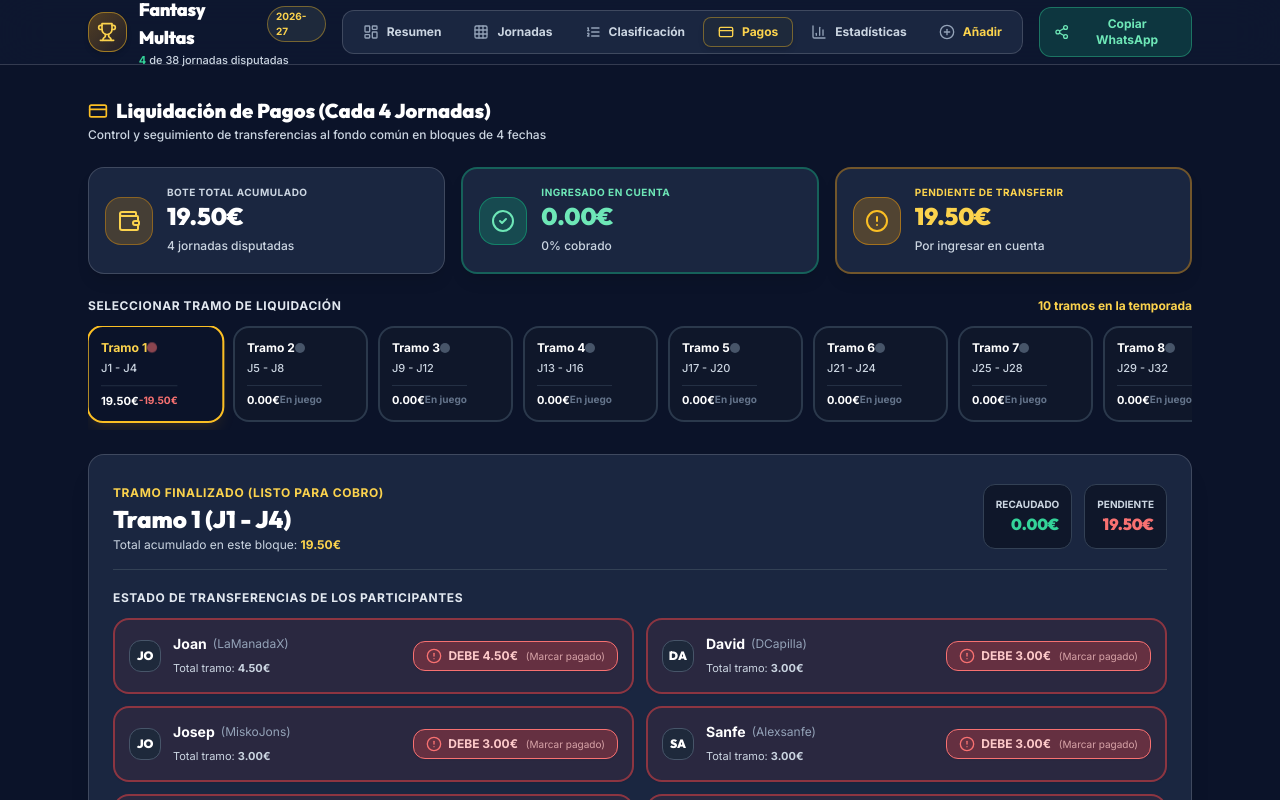
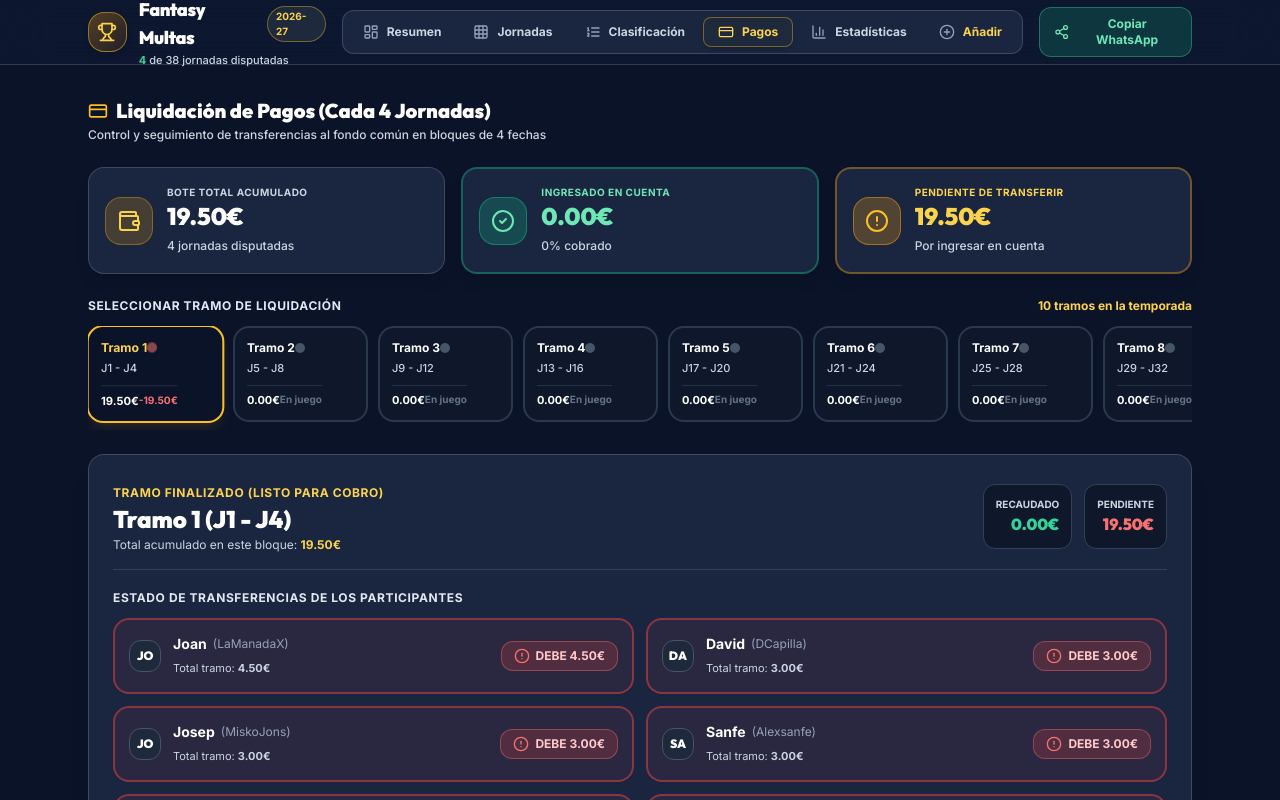
Before and after one commit to Jocarfl/clasificacion_fantasy, a React (Vite) app: page / in a window 1280 px wide. Both pictures are taken after a click on the button "Pagos". Shown: the top 800 px of the page. Built offline with nearby package versions, Linux system fonts and the light colour scheme.

Commit message:
Cambios visualización pagos

```diff
--- a/src/App.tsx
+++ b/src/App.tsx
@@ -14,49 +14,13 @@ import { PaymentsView } from './components/payments/PaymentsView';
 import { JourneySnippetGenerator } from './components/admin/JourneySnippetGenerator';
 
 export const App: React.FC = () => {
-  const [data, setData] = useState<LeagueData>(initialLeagueData as unknown as LeagueData);
+  const data: LeagueData = initialLeagueData as unknown as LeagueData;
   const [activeTab, setActiveTab] = useState<ActiveTab>('dashboard');
   const [selectedPlayer, setSelectedPlayer] = useState<ParticipantStats | null>(null);
   const [toastMessage, setToastMessage] = useState<string | null>(null);
 
   // Compute live stats
   const stats = DataService.calculateStats(data);
-
-  const handleTogglePlayerPayment = (blockId: string, playerId: string) => {
-    setData(prev => {
-      const prevSettlements = prev.settlements ? [...prev.settlements] : [];
-      // If no settlements yet in data, build default blocks
-      const existingBlockIndex = prevSettlements.findIndex(s => s.id === blockId);
-      if (existingBlockIndex >= 0) {
-        const block = { ...prevSettlements[existingBlockIndex] };
-        const currentPaid = block.paidStatus?.[playerId] ?? false;
-        block.paidStatus = {
-          ...block.paidStatus,
-          [playerId]: !currentPaid
-        };
-        prevSettlements[existingBlockIndex] = block;
-      } else {
-        // Find in calculated stats
-        const calc = stats.settlements.find(s => s.id === blockId);
-        if (calc) {
-          prevSettlements.push({
-            id: calc.id,
-            label: calc.label,
-            startJourney: calc.startJourney,
-            endJourney: calc.endJourney,
-            paidStatus: {
-              [playerId]: true
-            }
-          });
-        }
-      }
-
-      return {
-        ...prev,
-        settlements: prevSettlements
-      };
-    });
-  };
 
   const showToast = (msg: string) => {
     setToastMessage(msg);
@@ -124,7 +88,6 @@ export const App: React.FC = () => {
               data={data}
               stats={stats}
               onShowToast={showToast}
-              onTogglePayment={handleTogglePlayerPayment}
             />
           </div>
         )}
--- a/src/components/admin/JourneySnippetGenerator.tsx
+++ b/src/components/admin/JourneySnippetGenerator.tsx
@@ -80,6 +80,20 @@ export const JourneySnippetGenerator: React.FC<JourneySnippetGeneratorProps> = (
       onShowToast('✓ Bloque "settlements" copiado. Pégalo en data/fantasy_data.json');
     } catch {
       prompt('Copia los settlements:', jsonStr);
+    }
+  };
+
+  const handleCopyPaymentsWhatsApp = async () => {
+    const clone: LeagueData = {
+      ...data,
+      settlements: localSettlements
+    };
+    const text = DataService.generatePaymentWhatsAppSummary(clone, activeSettlementId);
+    try {
+      await navigator.clipboard.writeText(text);
+      onShowToast('✓ Resumen del tramo para WhatsApp copiado al portapapeles');
+    } catch {
+      prompt('Copia para WhatsApp:', text);
     }
   };
 
@@ -288,8 +302,19 @@ export const JourneySnippetGenerator: React.FC<JourneySnippetGeneratorProps> = (
                 </div>
 
                 {/* Actions for Payments */}
-                <div className="pt-4 border-t border-slate-700 flex items-center justify-end">
+                <div className="pt-4 border-t border-slate-700 flex flex-col sm:flex-row items-center justify-end gap-3">
                   <button
+                    type="button"
+                    onClick={handleCopyPaymentsWhatsApp}
+                    className="w-full sm:w-auto inline-flex items-center justify-center gap-2 py-2.5 px-5 rounded-xl bg-emerald-500/20 text-emerald-400 border border-emerald-500/30 font-semibold text-xs transition-all hover:bg-emerald-500/30 active:scale-95"
+                    title="Copiar mensaje de pagos de este tramo para WhatsApp"
+                  >
+                    <MessageCircle className="w-4 h-4" />
+                    <span>Copiar WhatsApp Tramo</span>
+                  </button>
+
+                  <button
+                    type="button"
                     onClick={handleCopyPaymentsJson}
                     className="w-full sm:w-auto inline-flex items-center justify-center gap-2 py-2.5 px-6 rounded-xl bg-amber-400 text-slate-950 font-black text-xs hover:bg-amber-300 active:scale-95 transition-all shadow-md shadow-amber-500/20"
                     title="Copiar bloque de liquidaciones para pegar en data/fantasy_data.json"
--- a/src/components/payments/PaymentsView.tsx
+++ b/src/components/payments/PaymentsView.tsx
@@ -7,10 +7,9 @@ interface PaymentsViewProps {
   data: LeagueData;
   stats: CalculatedStats;
   onShowToast: (msg: string) => void;
-  onTogglePayment: (blockId: string, playerId: string) => void;
 }
 
-export const PaymentsView: React.FC<PaymentsViewProps> = ({ data, stats, onShowToast, onTogglePayment }) => {
+export const PaymentsView: React.FC<PaymentsViewProps> = ({ data, stats, onShowToast }) => {
   const { settlements, globalStats } = stats;
 
   // Select first in-progress/completed settlement by default
@@ -247,39 +246,23 @@ export const PaymentsView: React.FC<PaymentsViewProps> = ({ data, stats, onShowT
                       </div>
                     </div>
 
-                    {/* Status Badge & Actions */}
+                    {/* Status Badge - Visual & Informative */}
                     <div className="flex items-center gap-2">
                       {isFree ? (
-                        <span className="inline-flex items-center gap-1 px-2.5 py-1 rounded-full bg-emerald-500/20 text-emerald-300 border border-emerald-500/40 text-xs font-bold">
-                          <ShieldCheck className="w-3.5 h-3.5" /> Libre (0€)
+                        <span className="inline-flex items-center gap-1.5 px-3 py-1.5 rounded-xl bg-slate-800/80 text-slate-300 border border-slate-700/80 text-xs font-semibold">
+                          <ShieldCheck className="w-3.5 h-3.5 text-emerald-400" />
+                          <span>Libre (0€)</span>
                         </span>
                       ) : isPaid ? (
-                        <button
-                          type="button"
-                          onClick={() => {
-                            onTogglePayment(activeSettlement.id, p.id);
-                            onShowToast(`Marcado como pendiente para ${p.name}`);
-                          }}
-                          title="Haz clic para marcar como pendiente de pago"
-                          className="inline-flex items-center gap-1.5 px-3 py-1.5 rounded-xl bg-emerald-500/25 hover:bg-emerald-500/35 text-emerald-300 border border-emerald-400 text-xs font-black shadow-sm transition-all active:scale-95 group/btn"
-                        >
+                        <span className="inline-flex items-center gap-1.5 px-3 py-1.5 rounded-xl bg-emerald-500/20 text-emerald-300 border border-emerald-400/40 text-xs font-black">
                           <CheckCircle2 className="w-4 h-4 text-emerald-400" />
                           <span>PAGADO ✓</span>
-                        </button>
+                        </span>
                       ) : (
-                        <button
-                          type="button"
-                          onClick={() => {
-                            onTogglePayment(activeSettlement.id, p.id);
-                            onShowToast(`✓ ¡Marcado como pagado para ${p.name}!`);
-                          }}
-                          title="Haz clic para marcar como pagado"
-                          className="inline-flex items-center gap-1.5 px-3 py-1.5 rounded-xl bg-red-500/30 hover:bg-red-500/45 text-red-200 border border-red-400 text-xs font-black shadow-sm transition-all active:scale-95 group/btn"
-                        >
-                          <AlertCircle className="w-4 h-4 text-red-400 group-hover/btn:scale-110 transition-transform" />
+                        <span className="inline-flex items-center gap-1.5 px-3 py-1.5 rounded-xl bg-red-500/20 text-red-200 border border-red-400/40 text-xs font-black">
+                          <AlertCircle className="w-4 h-4 text-red-400" />
                           <span>DEBE {p.debtInBlock.toFixed(2)}€</span>
-                          <span className="text-[10px] opacity-75 font-normal ml-0.5">(Marcar pagado)</span>
-                        </button>
+                        </span>
                       )}
                     </div>
                   </div>
@@ -311,10 +294,10 @@ export const PaymentsView: React.FC<PaymentsViewProps> = ({ data, stats, onShowT
           </div>
 
           {/* Info Footer */}
-          <div className="p-3.5 rounded-xl bg-slate-900 border border-slate-700/80 flex items-center gap-3 text-xs text-slate-300">
+          <div className="p-3.5 rounded-xl bg-slate-900/90 border border-slate-700/80 flex items-center gap-3 text-xs text-slate-300">
             <Clock className="w-4 h-4 text-amber-400 flex-shrink-0" />
             <span>
-              💡 Pulsa sobre <strong>DEBE / PAGADO</strong> en cualquier tarjeta para alternar el estado antes de copiar el texto para el grupo.
+              ℹ️ Estado oficial de transferencias. Josep actualiza los pagos confirmados tras recibir cada Bizum.
             </span>
           </div>
 
```
